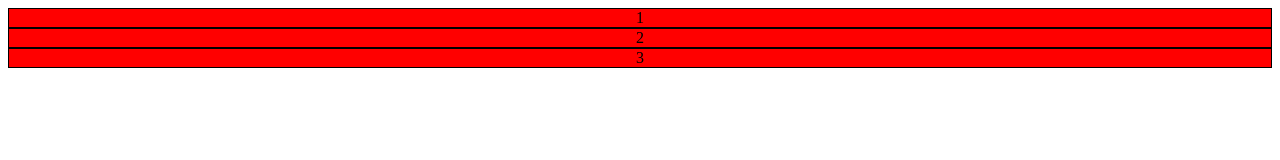
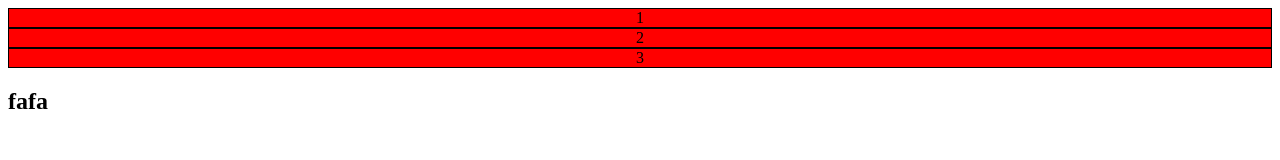
Before and after one commit to Olegvatryxa/project2, a plain HTML site: page src/index.html in a window 1280 px wide. Drawn offline with Linux system fonts and the light colour scheme.

Commit message:
index.html new

```diff
--- a/src/index.html
+++ b/src/index.html
@@ -13,6 +13,8 @@
             <div class="box col-12 col-md-8 ">1</div>
             <div class="box col-12 col-md-8 ">2</div>
             <div class="box col-12 col-md-8 ">3</div>
+            <h2>fafa</h2>
+
         </div>
     </div>
 </body>
```
